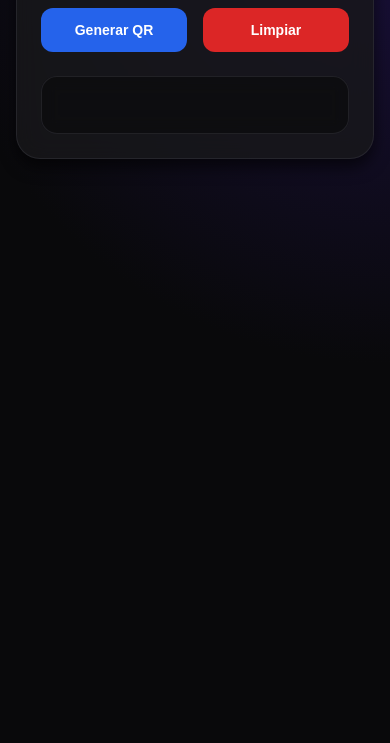
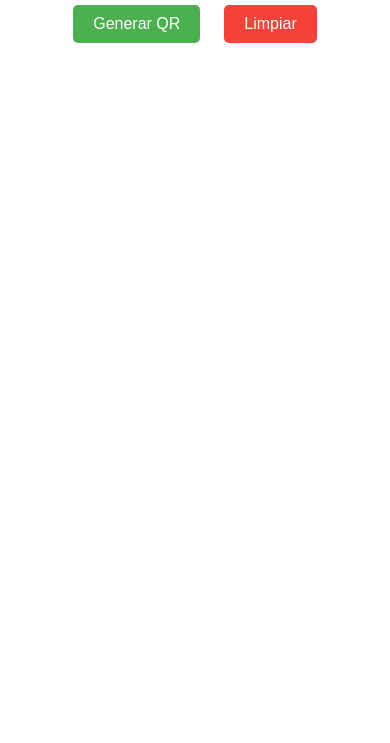
Before and after one commit to FrankCarlos123/FacilQR0.2, a plain HTML site: page index.html in a window 390 px wide. Shown: the part 101-844 px from the top of the page. Drawn offline with Linux system fonts and the light colour scheme.

Commit message:
styles.css

```diff
--- a/styles.css
+++ b/styles.css
@@ -1,238 +1,67 @@
-:root {
-    --bg-color: #09090b;
-    --card-bg: rgba(24, 24, 27, 0.8);
-    --primary-color: #2563eb;
-    --primary-hover: #1d4ed8;
-    --danger-color: #dc2626;
-    --danger-hover: #ef4444;
-    --text-color: #fafafa;
-    --text-secondary: #a1a1aa;
-    --border-color: rgba(63, 63, 70, 0.4);
-    --qr-text-color: #22d3ee;
-    --shadow-sm: 0 2px 4px rgba(0, 0, 0, 0.3);
-    --shadow-md: 0 4px 6px rgba(0, 0, 0, 0.4);
-    --shadow-lg: 0 8px 16px rgba(0, 0, 0, 0.6);
-    --gradient: linear-gradient(145deg, rgba(37, 99, 235, 0.5), rgba(34, 211, 238, 0.5));
-  }
-
-  * {
-    margin: 0;
-    padding: 0;
-    box-sizing: border-box;
-  }
-
-  body {
-    font-family: 'Inter', system-ui, -apple-system, sans-serif;
-    background: radial-gradient(circle at top right, #1a103d, var(--bg-color) 50%);
-    color: var(--text-color);
-    min-width: 400px;
-    min-height: 100vh;
+.container {
+    max-width: 800px;
+    margin: 0 auto;
     padding: 20px;
-    display: flex;
-    justify-content: center;
-    align-items: flex-start;
-    padding-top: 2rem;
-    line-height: 1.5;
-  }
-
-  .container {
-    background: var(--card-bg);
-    border-radius: 1.5rem;
-    padding: 2rem;
-    width: 100%;
-    max-width: 400px;
-    box-shadow: var(--shadow-lg);
-    border: 1px solid var(--border-color);
-    backdrop-filter: blur(12px);
-    position: relative;
-    overflow: hidden;
-  }
-
-  .container::before {
-    content: '';
-    position: absolute;
-    top: 0;
-    left: 0;
-    right: 0;
-    height: 2px;
-    background: var(--gradient);
+    text-align: center;
 }
 
 .title {
-    text-align: center;
-    margin-bottom: 2rem;
-    color: var(--text-color);
-    font-size: 1.75rem;
-    font-weight: 700;
-    letter-spacing: -0.025em;
-    background: var(--gradient);
-    -webkit-background-clip: text;
-    -webkit-text-fill-color: transparent;
+    color: #333;
+    margin-bottom: 20px;
 }
 
 .camera-section {
-    margin-bottom: 1.5rem;
-    text-align: center;
-    position: relative;
+    margin-bottom: 20px;
 }
 
-  #camera {
-    width: 100%;
-    border-radius: 1rem;
-    margin-bottom: 1rem;
-    overflow: hidden;
-    box-shadow: var(--shadow-md);
-    border: 1px solid var(--border-color);
-  }
-
-  #captured-image {
-    width: 100%;
+#camera, #canvas, #captured-image {
     max-width: 100%;
-    border-radius: 1rem;
-    margin-bottom: 1rem;
-    box-shadow: var(--shadow-md);
-    border: 1px solid var(--border-color);
+    margin: 0 auto;
 }
 
 .button-group {
-    display: flex;
-    gap: 1rem;
-    margin: 1.5rem 0;
+    margin-bottom: 20px;
 }
 
-  button {
-    width: 100%;
-    padding: 0.875rem 1.5rem;
-    background: var(--primary-color);
-    color: white;
+.camera-btn, .clear-btn {
+    padding: 10px 20px;
+    margin: 0 10px;
     border: none;
-    border-radius: 0.75rem;
+    border-radius: 5px;
     cursor: pointer;
-    font-size: 1rem;
-    font-weight: 600;
-    height: 3rem;
-    transition: all 0.3s cubic-bezier(0.4, 0, 0.2, 1);
-    display: inline-flex;
-    align-items: center;
-    justify-content: center;
-    gap: 0.5rem;
-    position: relative;
-    overflow: hidden;
+    font-size: 16px;
 }
 
-  button::before {
-    content: '';
-    position: absolute;
-    top: 0;
-    left: 0;
-    width: 100%;
-    height: 100%;
-    background: linear-gradient(rgba(255, 255, 255, 0.1), transparent);
-    opacity: 0;
-    transition: opacity 0.3s;
-  }
-
-  button:hover {
-    transform: translateY(-2px);
-    box-shadow: 0 0 20px rgba(37, 99, 235, 0.4);
-  }
-
-  button:hover::before {
-    opacity: 1;
-  }
-
-  button:active {
-    transform: translateY(0);
+.camera-btn {
+    background-color: #4CAF50;
+    color: white;
 }
 
 .clear-btn {
-    background: var(--danger-color);
-  }
-
-  .clear-btn:hover {
-    box-shadow: 0 0 20px rgba(220, 38, 38, 0.4);
+    background-color: #f44336;
+    color: white;
 }
 
 .qr-container {
-    background: rgba(9, 9, 11, 0.6);
-    padding: 1.5rem;
-    border-radius: 1rem;
-    margin-top: 1.5rem;
-    text-align: center;
-    border: 1px solid var(--border-color);
-    backdrop-filter: blur(8px);
-  }
-
-  .qr-code {
-    position: relative;
-    display: grid;
-    grid-template-columns: repeat(auto-fit, minmax(150px, 1fr));
-    gap: 1rem;
-    justify-items: center;
+    display: flex;
+    flex-direction: column;
+    align-items: center;
+    gap: 20px;
 }
 
 .qr-item {
-    background: white;
-    padding: 1rem;
-    border-radius: 1rem;
-    box-shadow: var(--shadow-md);
-    transition: transform 0.3s cubic-bezier(0.4, 0, 0.2, 1);
-    border: 4px solid transparent;
-    background-clip: padding-box;
-  }
-
-  .qr-item:hover {
-    transform: translateY(-4px) scale(1.02);
-    box-shadow: 0 0 25px rgba(34, 211, 238, 0.3);
+    text-align: center;
+    margin-bottom: 20px;
 }
 
 .qr-text {
-    margin-top: 1rem;
-    font-size: 0.875rem;
-    color: var(--qr-text-color);
-    word-break: break-all;
-    font-weight: 500;
+    margin-top: 10px;
+    font-size: 16px;
+    color: #333;
 }
 
 #countdown {
-    margin-top: 1rem;
-    font-size: 0.875rem;
-    color: var(--text-secondary);
-    text-transform: uppercase;
-    letter-spacing: 0.05em;
+    margin-top: 20px;
+    font-size: 18px;
+    color: #666;
 }
-
-  @media (max-width: 480px) {
-    body {
-      padding: 1rem;
-      min-width: unset;
-    }
-
-    .container {
-      padding: 1.5rem;
-    }
-
-    .title {
-      font-size: 1.5rem;
-    }
-
-    button {
-      padding: 0.75rem;
-      font-size: 0.875rem;
-      height: 2.75rem;
-    }
-
-    .qr-container {
-      padding: 1.25rem;
-    }
-
-    .qr-code {
-      grid-template-columns: 1fr;
-    }
-  }
-
-  @media (max-width: 320px) {
-    .button-group {
-      flex-direction: column;
-    }
-  }
```
Lines whose indentation alone changed are shown as unchanged.
